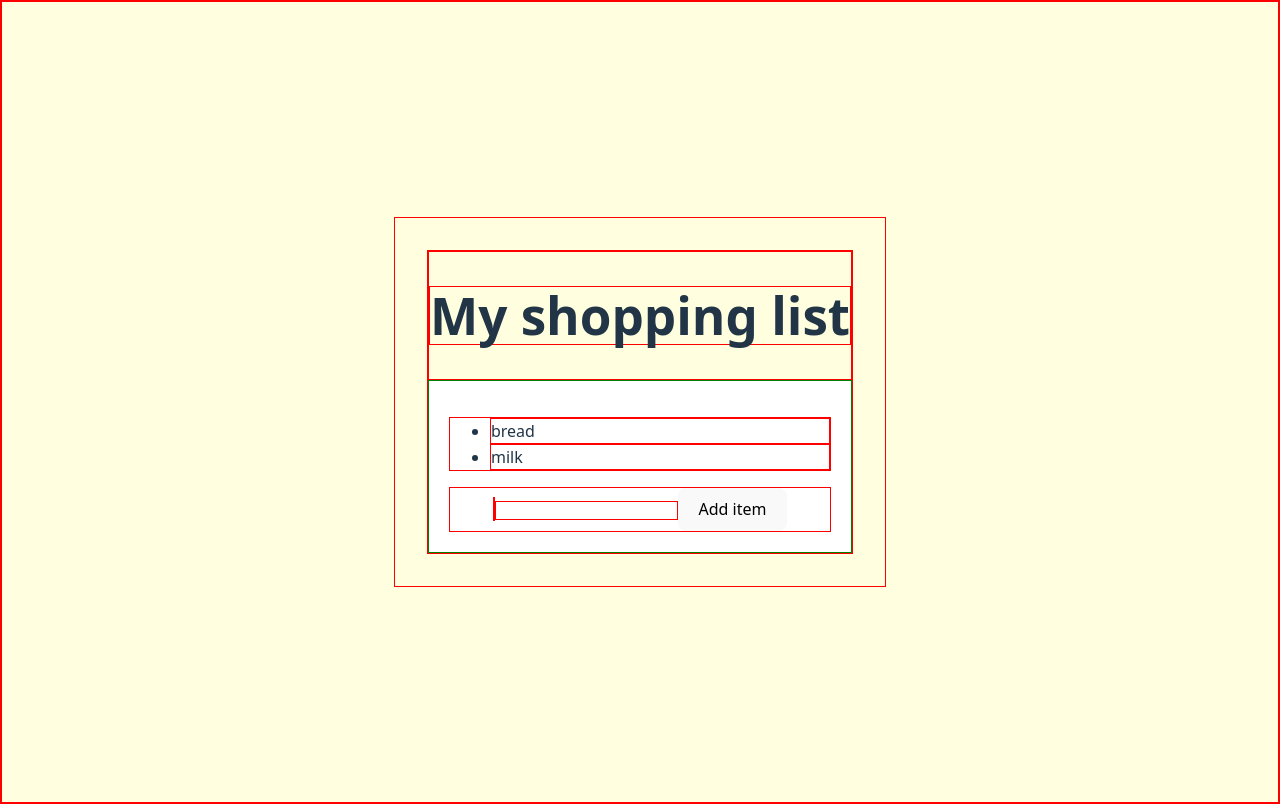
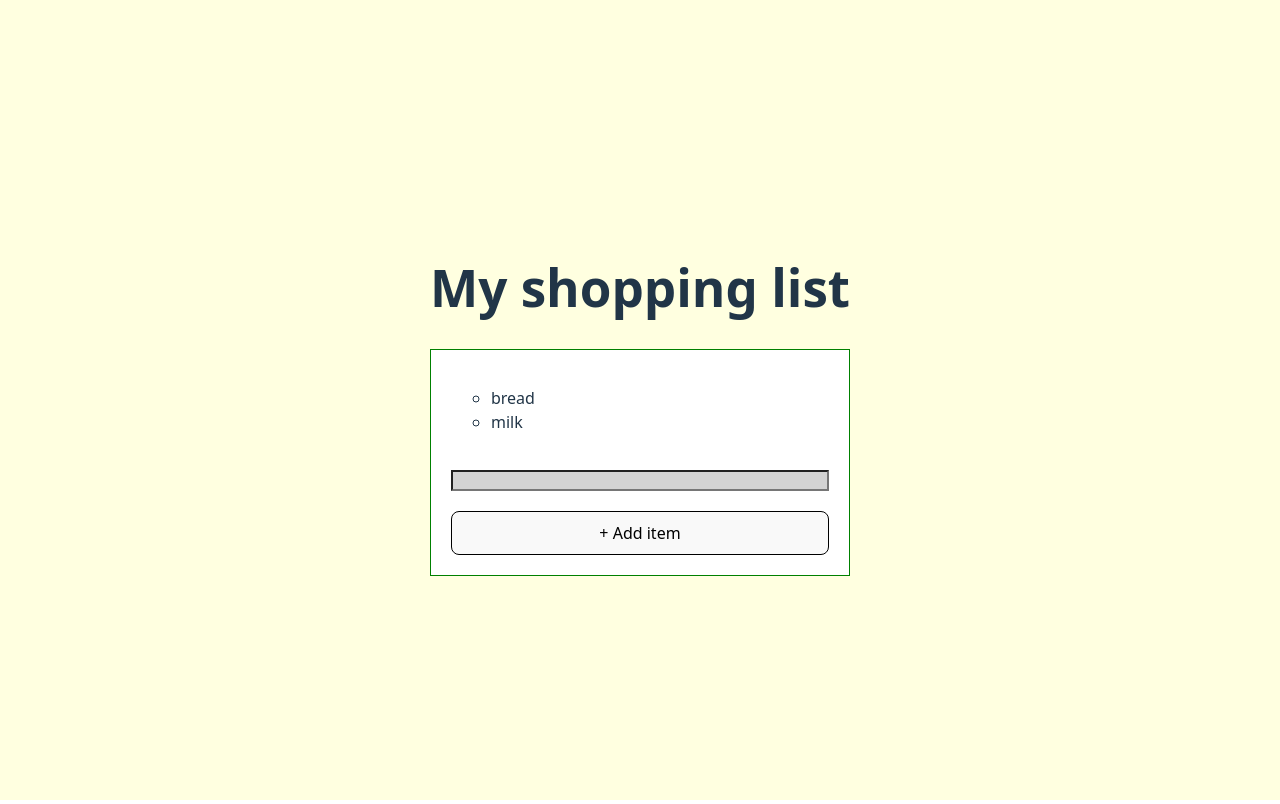
Before and after one commit to emerrafter1/shoppingList, a React (Vite) app in the folder shoppingList/: page / in a window 1280 px wide. Built offline with nearby package versions, Linux system fonts and the light colour scheme.

Commit message:
update adder and css

```diff
--- a/shoppingList/components/Adder.jsx
+++ b/shoppingList/components/Adder.jsx
@@ -26,7 +26,7 @@ function Adder({ setItems, items }) {
         onChange={handleInputChange}
       />
 
-      <button>Add item</button>
+      <button className="add-item-button">+ Add item</button>
     </form>
   );
 }
--- a/shoppingList/src/App.css
+++ b/shoppingList/src/App.css
@@ -3,15 +3,15 @@
   margin: 0 auto;
   padding: 2rem;
   text-align: center;
-
 }
 
 body {
   background-color: lightyellow;
 }
 
-*{   border: 1px solid red;}
+* {
 
+}
 
 .shopping-list {
   border: 1px solid green;
@@ -20,6 +20,23 @@ body {
 }
 
 .list-item {
-
   text-align: left;
 }
+
+ul {
+  list-style-type: circle;
+}
+
+form {
+  display: grid;
+ gap: 20px;
+
+}
+
+input {
+  background-color: lightgrey;
+}
+
+.add-item-button {
+  border: 1px solid black;
+}
```
